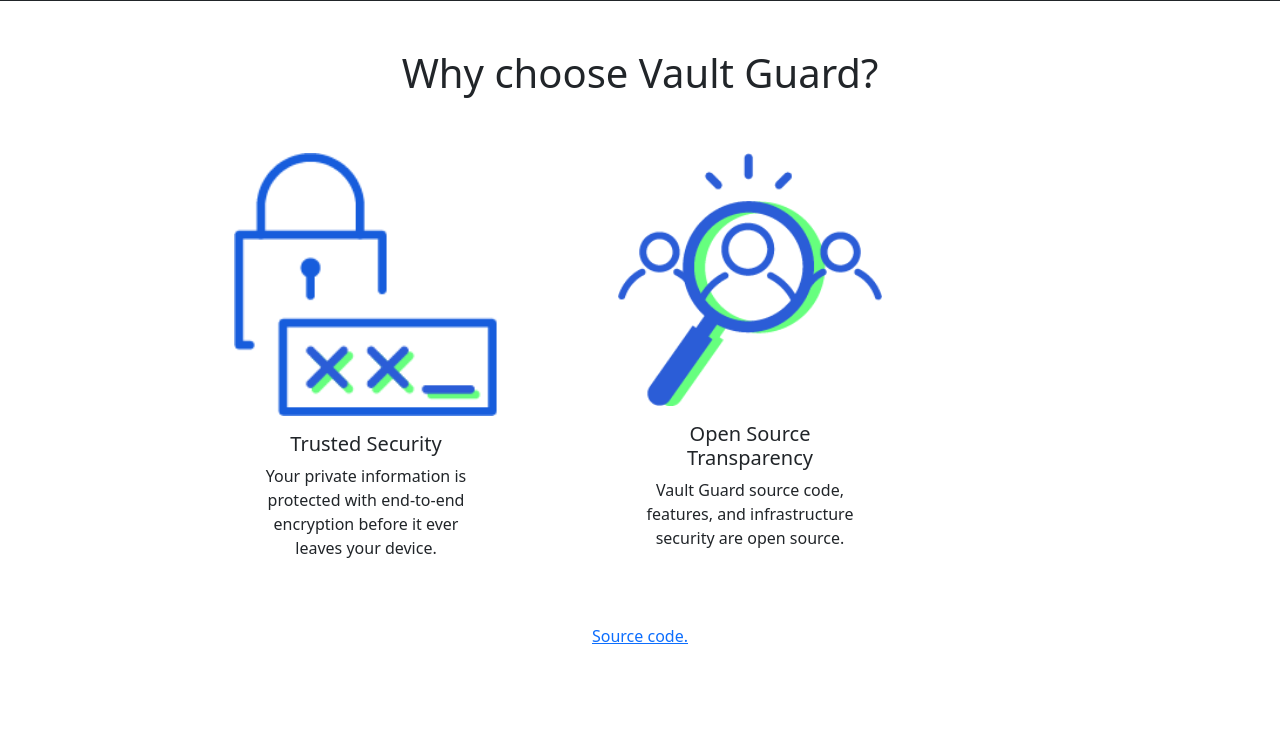
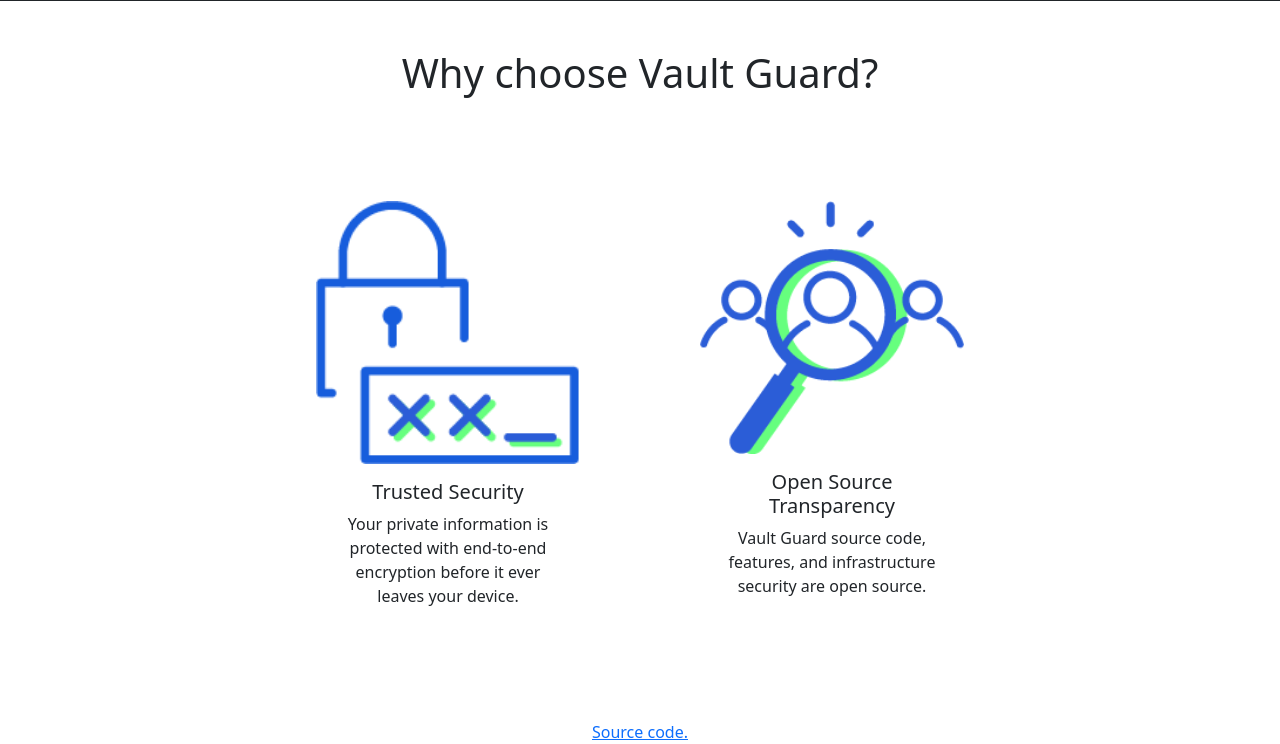
Before and after one commit to adhamsalama/password_manager, a Django app: template frontend/templates/frontend/landing.html in a window 1280 px wide. Shown: the part 475-1219 px from the top of the page. Before the commit the page ends 1119 px from the top, so only its background shows below. Run offline with Django 3.2, Linux system fonts and the light colour scheme; the template is opened without the code that fills it, so the values that code supplies are empty.

Commit message:
Center content

```diff
--- a/frontend/templates/frontend/landing.html
+++ b/frontend/templates/frontend/landing.html
@@ -97,7 +97,8 @@
         <p style="color:rgb(255, 255, 255)">A secure open-source password manager for everyone.</p>
     </section>
     <h1>Why choose Vault Guard?</h1>
-    <div class="row container justify-content-center">
+    <div class="container">
+        <div class="row justify-content-center p-5">
             <div class="card col-12 col-md-6 m-5 border-0" style="width: 18rem;">
                 <img src="{% static 'frontend/home-security-icon.png' %}" class="card-img-top">
                 <div class="card-body">
@@ -110,11 +111,14 @@
                 <img src="{% static 'frontend/home-open-source-icon.png' %}" class="card-img-top">
                 <div class="card-body">
                     <h5 class="card-title">Open Source Transparency</h5>
-                <p class="card-text">Vault Guard source code, features, and infrastructure security are open source.</p>
+                    <p class="card-text">Vault Guard source code, features, and infrastructure security are open source.
+                    </p>
                 </div>
             </div>
 
         </div>
+    </div>
+
     <footer>
         <a href="http://github.com/adhamsalama/password_manager">Source code.</a>
     </footer>
```
Lines whose indentation alone changed are shown as unchanged.
